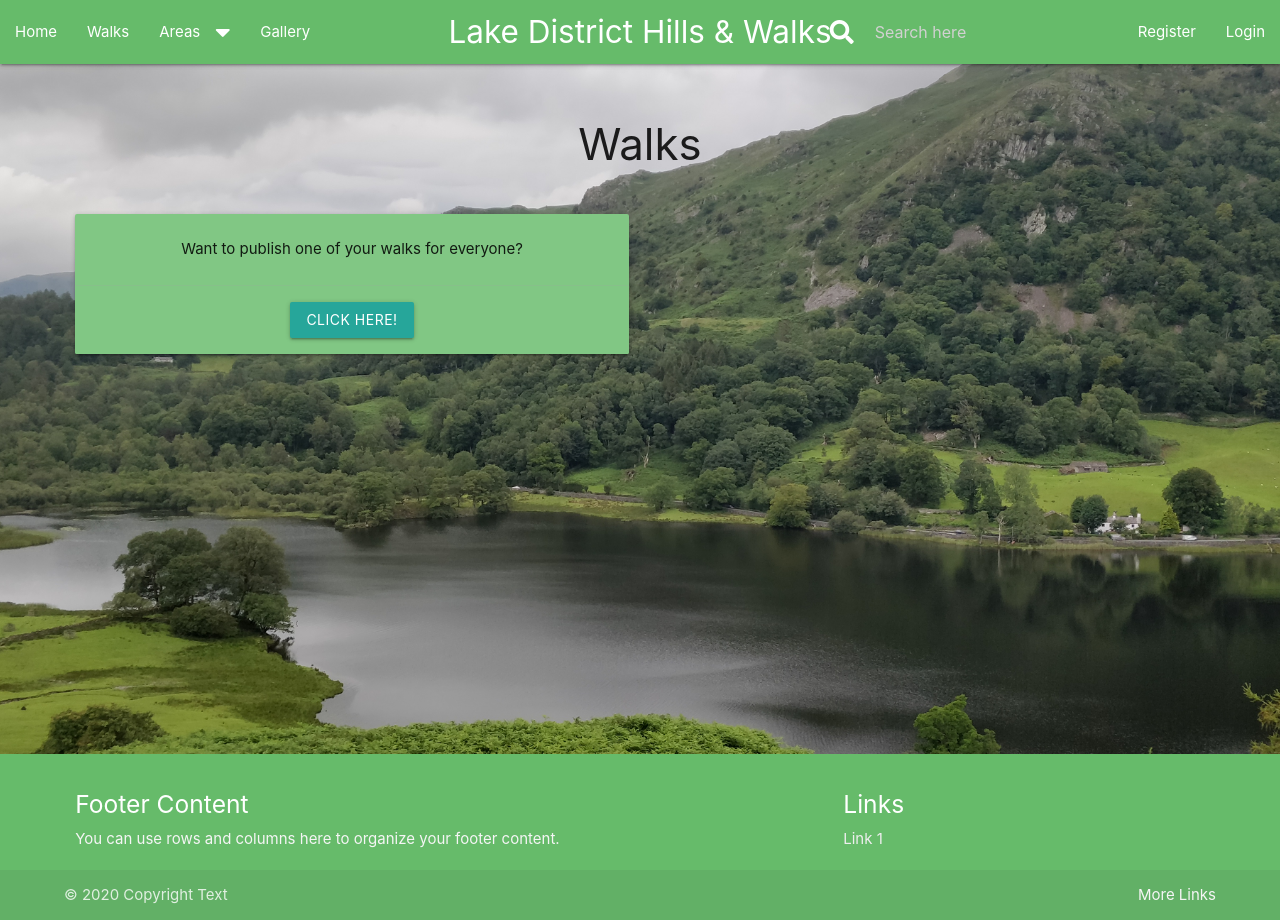
After one commit to mattb0101/lakes_walks, a Flask app: page /walks in a window 1280 px wide. The commit adds this page. Run offline with Flask 2, Linux system fonts and the light colour scheme; some libraries are stand-ins or nearby versions.

Commit message:
Modal Created to have users able to add their own walks to the site

```diff
--- a/app.py
+++ b/app.py
@@ -67,6 +67,27 @@ def area(area_name, hill_name):
 def file(filename):
     return mongo.send_file(filename)
 
+
+@app.route("/walks")
+def walks():
+    return render_template("walks.html")
+
+
+@app.route("/publish_walk", methods=["GET", "POST"])
+def publish_walk():
+    if request.method == "POST":
+        walk = {
+            "walk_name": request.form.get("walk_name"),
+            "walk_header": request.form.get("overview"),
+            "walk_main_text1": request.form.get("walk"),
+            "walk_return": request.form.get("return"),
+            "walk_difficulty": request.form.get("difficulty"),
+            "user_created": session["user"]
+        }
+        flash("Thanks for sharing your walk with us!")
+
+        mongo.db.walks.insert_one(walk)
+        return redirect(url_for('walks'))
 
 @app.route("/walk/<hill_name>")
 def walk(hill_name):
--- a/static/js/script.js
+++ b/static/js/script.js
@@ -12,7 +12,8 @@ $(document).ready(function(){
     $('#user_comment').val();
     M.textareaAutoResize($('#user_comment'));
     $('.materialboxed').materialbox();
-
+    $('.modal').modal();
+    $('select').formSelect();
 
 
     // Adding this in as mobile screens dont want the horizontal class and
--- a/templates/base.html
+++ b/templates/base.html
@@ -32,7 +32,7 @@
 			    <a href="#" data-target="mobile-demo" class="sidenav-trigger"><i class="fas fa-bars"></i></a>
 			    <ul class="left hide-on-med-and-down">
 				    <li><a href="{{ url_for('index') }}">Home</a></li>
-                    <li><a href="#">Walks</a></li>
+                    <li><a href="{{ url_for('walks') }}">Walks</a></li>
 				    <li><a class="dropdown-trigger" href="#!"
 						data-target="dropdown1">Areas<i class="fas fa-caret-down right"></i></a>
 				    </li>
@@ -62,7 +62,7 @@
 
 		<ul class="sidenav" id="mobile-demo">
 			<li><a href="{{ url_for('index') }}">Home</a></li>
-            <li><a href="#">Walks</a></li>
+            <li><a href="{{ url_for('walks') }}">Walks</a></li>
 			<li><a class="dropdown-trigger" href="#!" data-target="dropdown-phone">Areas<i class="fas fa-caret-down right"></i></a>
 			</li>
             <li><a href="{{ url_for('gallery') }}">Gallery</a></li>
--- /dev/null
+++ b/templates/walks.html
@@ -0,0 +1,69 @@
+{% extends "base.html" %}
+
+{% block content %}
+    <div class="row">
+        <div class="col s12 center-align">
+            <h3>Walks</h3>
+        </div>
+    </div>
+    <div class="row">
+        <div class="col s12 m6">
+            <div class="card green lighten-2">
+                <div class="card-content center-align">
+                    <p>Want to publish one of your walks for everyone?</p>
+                </div>
+                <div class="card-action center-align">
+                    <a href="#walk_modal" class="btn modal-trigger">Click here!</a>
+                </div>
+            </div>
+        </div>
+    </div>
+
+    <div id="walk_modal" class="modal modal-fixed-footer">
+        <div class="modal-content center-align">
+            <h4>Share your walks with others!</h4>
+            <form action="{{ url_for('publish_walk') }}" method="POST">
+                <div class="row">
+                    <div class="input-field col s6">
+                        <input placeholder="Make a name for your walk" id="walk_name" name="walk_name" type="text" class="validate" required>
+                        <label for="walk_name">Walk Name</label>
+                    </div>
+                    <div class="input-field col s6">
+                        <select id="difficulty" name="difficulty" required>
+                            <option value="" disabled selected>Walk Difficulty</option>
+                            <option value="1">1</option>
+                            <option value="2">2</option>
+                            <option value="3">3</option>
+                            <option value="4">4</option>
+                            <option value="5">5</option>
+                        </select>
+                    </div>
+                </div>
+                <div class="row">
+                    <div class="input-field col s12">
+                        <textarea id="overview" name="overview" value="Enter a brief overview of your walk"  class="materialize-textarea" required></textarea>
+                        <label for="overview">Overview</label>
+                    </div>
+                </div>
+                <div class="row">
+                    <div class="input-field col s12">
+                        <textarea id="walk" name="walk" value="Enter Details for the walk"  class="materialize-textarea" required></textarea>
+                        <label for="walk">The Walk</label>
+                    </div>
+                </div>
+                <div class="row">
+                    <div class="input-field col s12">
+                        <textarea id="return" name="return" value="Enter Details for the return"  class="materialize-textarea" required></textarea>
+                        <label for="return">The Return</label>
+                    </div>
+                </div>
+                <div class="row">
+                    <button class="btn" type="submit">Publish</button>
+                </div>
+            </form>
+        </div>
+        <div class="modal-footer">
+            <a href="!#" class="modal-close waves-effect waves-green btn-flat">Close</a>
+        </div>
+    </div>
+{% endblock %}
```
